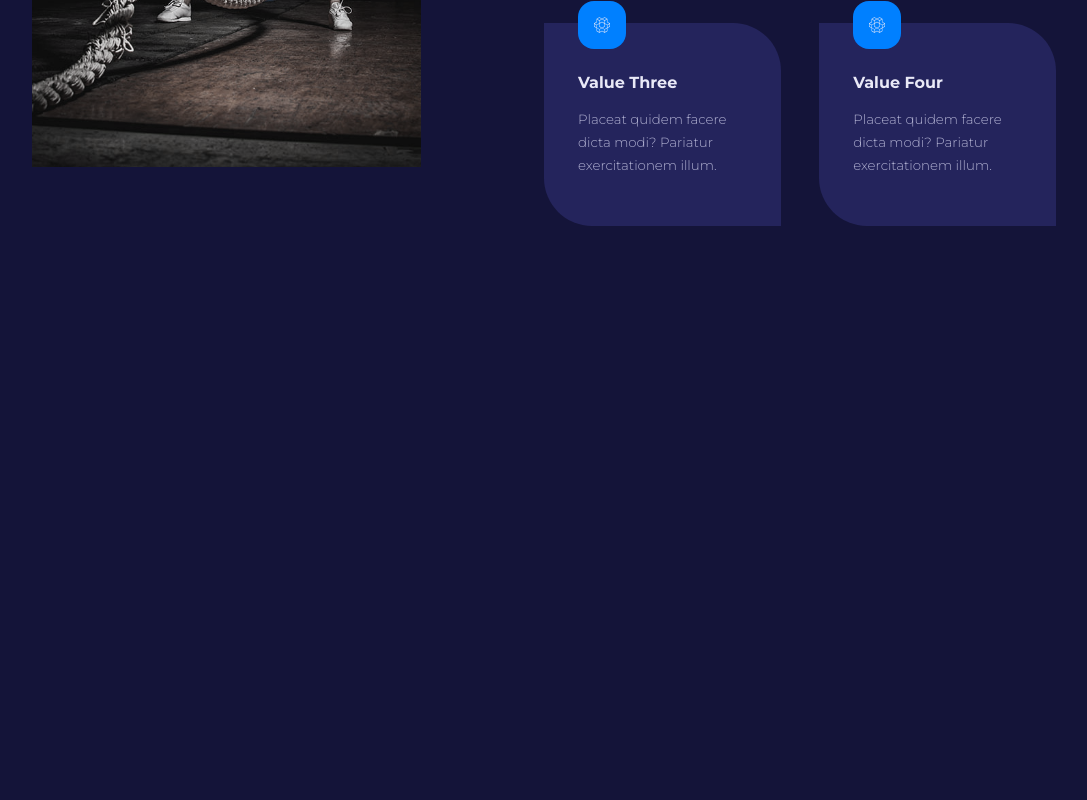
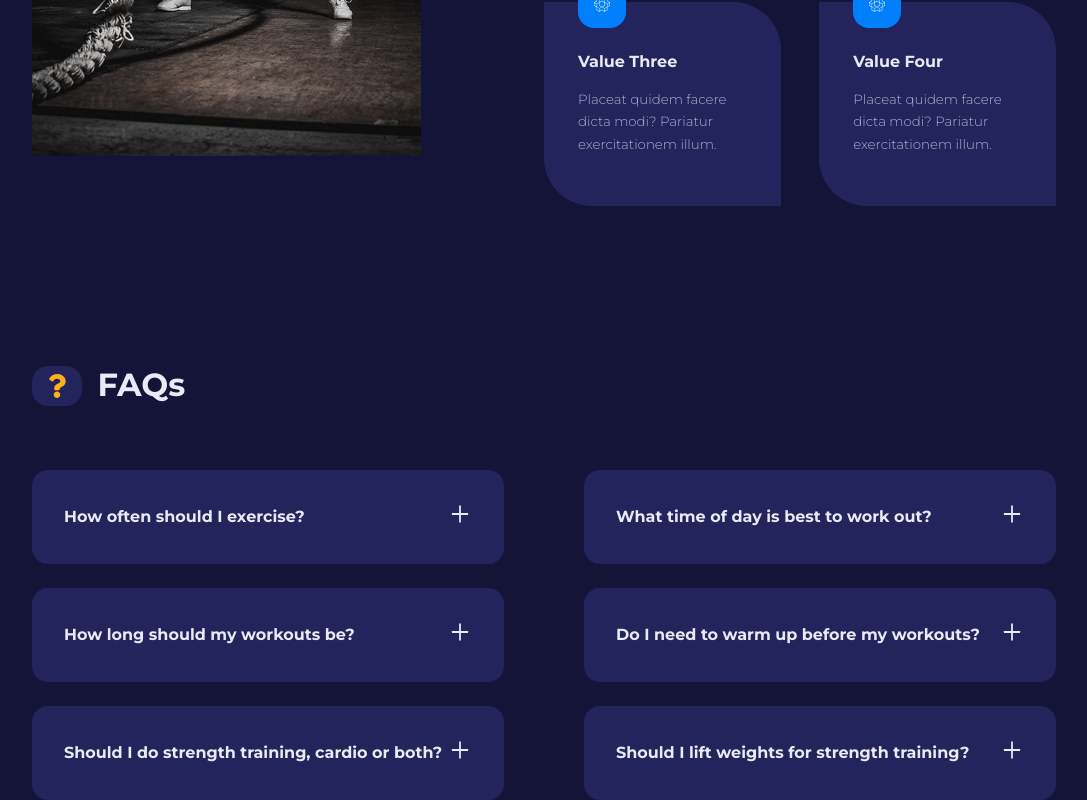
Before and after one commit to idiakeg/airwick-gym, a React (Create React App) app: page / in a window 1280 px wide. Shown: the part 1910-2710 px from the top of the page, without its empty margins (96-1183 px from the left). Before the commit the page ends 2136 px from the top, so only its background shows below. Built offline with nearby package versions, Linux system fonts and the light colour scheme.

Commit message:
created, implemented and styled the frequently asked question section

```diff
--- /dev/null
+++ b/src/components/FAQ.js
@@ -0,0 +1,26 @@
+import { useState } from "react";
+
+import React from "react";
+import { AiOutlinePlus } from "react-icons/ai";
+import { AiOutlineMinus } from "react-icons/ai";
+
+const FAQ = ({ question, answer }) => {
+	const [isAnswerShowing, setIsAnswerShowing] = useState(false);
+
+	return (
+		<article
+			className="faq"
+			onClick={() => setIsAnswerShowing((prev) => !prev)}
+		>
+			<div>
+				<h4>{question}</h4>
+				<button className="faq__icon">
+					{isAnswerShowing ? <AiOutlineMinus /> : <AiOutlinePlus />}
+				</button>
+			</div>
+			{isAnswerShowing && <p>{answer}</p>}
+		</article>
+	);
+};
+
+export default FAQ;
--- /dev/null
+++ b/src/components/FAQs.js
@@ -0,0 +1,24 @@
+import SectionHead from "./SectionHead";
+import { FaQuestion } from "react-icons/fa";
+import FAQ from "./FAQ";
+import { faqs } from "../data";
+
+const FAQs = () => {
+	return (
+		<section>
+			<div className="faqs">
+				<div className="container faqs__container">
+					<SectionHead icon={<FaQuestion />} title="FAQs" />
+
+					<div className="faq__wrapper">
+						{faqs.map(({ id, question, answer }) => (
+							<FAQ question={question} answer={answer} key={id} />
+						))}
+					</div>
+				</div>
+			</div>
+		</section>
+	);
+};
+
+export default FAQs;
--- a/src/index.css
+++ b/src/index.css
@@ -120,9 +120,10 @@
 .section__head span {
 	background-color: var(--color-gray-500);
 	color: var(--color-secondary);
-	padding: 0.3rem 0.8rem;
+	padding: 0.5rem 0.8rem;
 	font-size: 1.5rem;
 	border-radius: 1rem;
+	display: flex;
 }
 
 /* CARD */
--- a/src/pages/home/Home.css
+++ b/src/pages/home/Home.css
@@ -113,3 +113,36 @@
 	position: absolute;
 	top: -1.5rem;
 }
+
+/* ==================== FAQS =================== */
+.faq__wrapper {
+	margin-top: 4rem;
+	display: grid;
+	grid-template-columns: 1fr 1fr;
+	gap: 1.5rem 5rem;
+	align-items: flex-start;
+}
+
+.faq {
+	background: var(--color-gray-500);
+	padding: 2rem;
+	border-radius: 1rem;
+	cursor: pointer;
+}
+
+.faq div {
+	display: flex;
+	justify-content: space-between;
+	align-items: center;
+}
+
+.faq__icon {
+	background: transparent;
+	color: var(--color-gray-100);
+	border: none;
+	font-size: 1.5rem;
+}
+
+.faq p {
+	margin-top: 1.5rem;
+}
--- a/src/pages/home/Home.js
+++ b/src/pages/home/Home.js
@@ -2,14 +2,16 @@
 import MainHeader from "../../components/MainHeader";
 import Programs from "../../components/Programs";
 import Values from "../../components/Values";
+import FAQs from "../../components/FAQs";
 
 const Home = () => {
 	return (
-		<div>
+		<>
 			<MainHeader />
 			<Programs />
 			<Values />
-		</div>
+			<FAQs />
+		</>
 	);
 };
 
```
